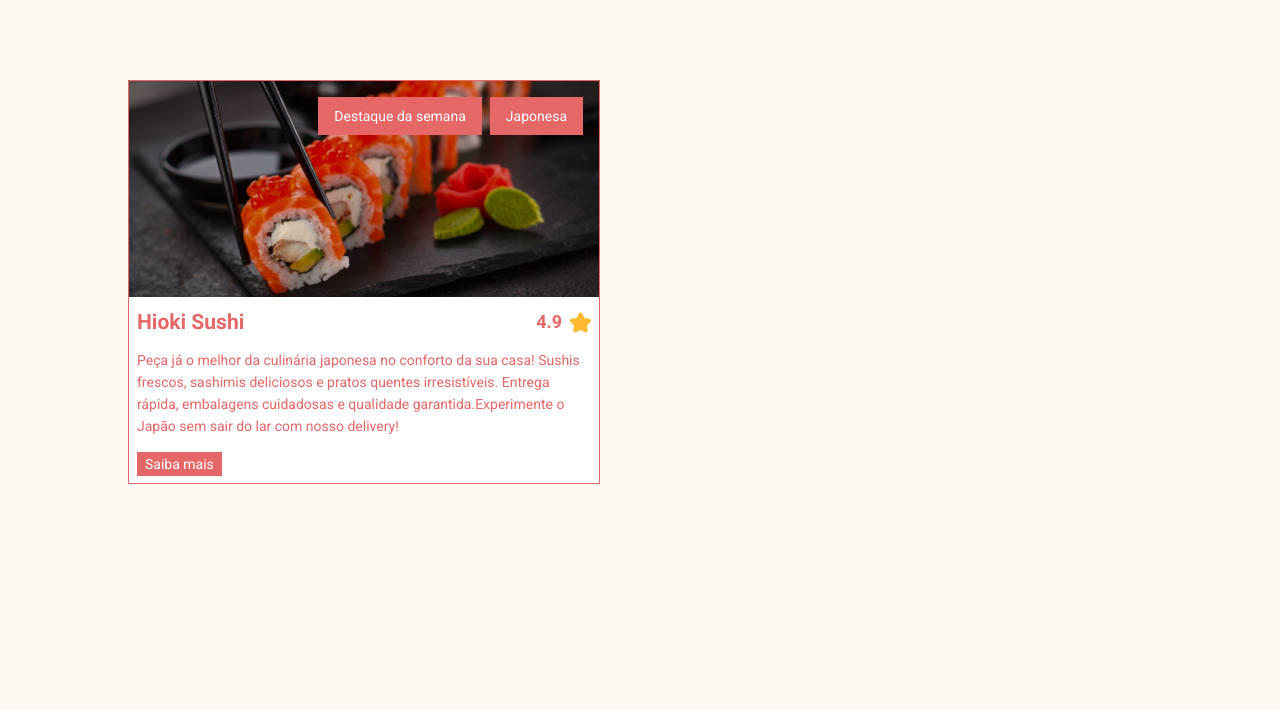
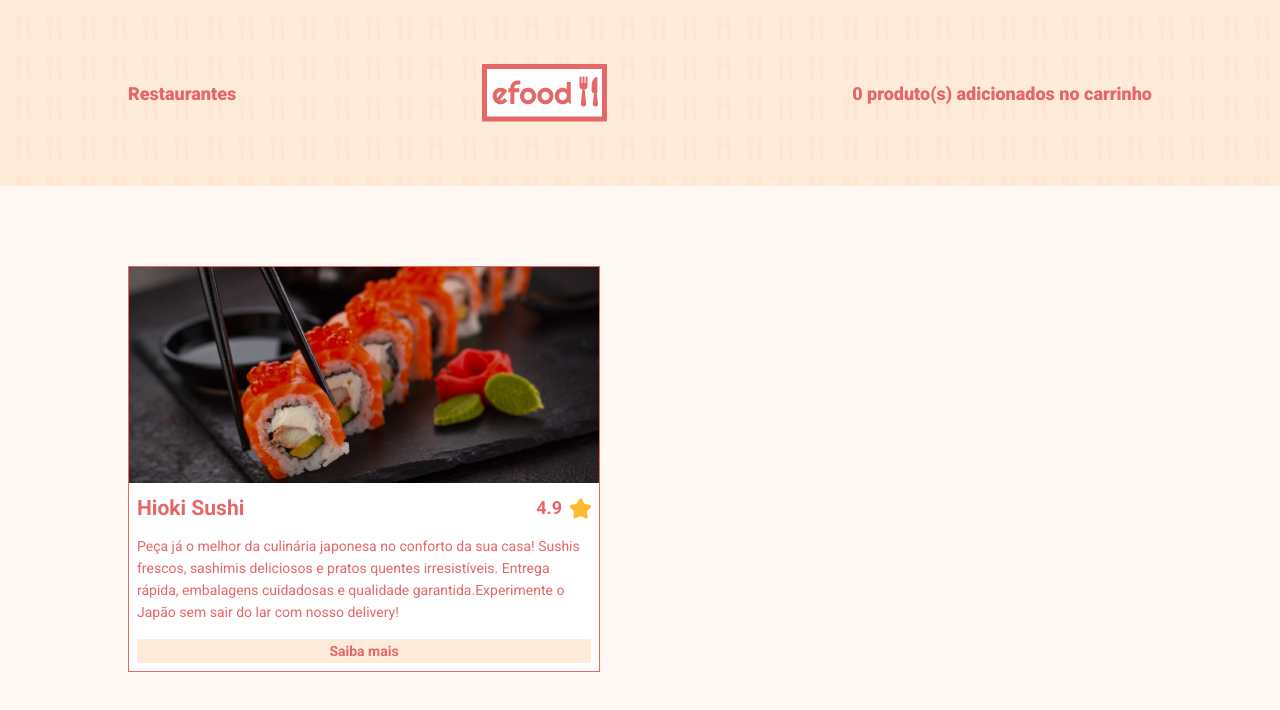
Before and after one commit to lipesms/EFood, a React (Vite) app: page /restaurant in a window 1280 px wide. Shown: the top 710 px of the page. Built offline with nearby package versions, Linux system fonts and the light colour scheme; the HTML template or start-up script is replaced by a standard one.

Commit message:
style: adicionando header da pagina do restaurante

```diff
--- a/src/components/Button/index.tsx
+++ b/src/components/Button/index.tsx
@@ -1,19 +1,21 @@
+import { RestaurantLink, FoodLink } from './styles'
+
 type Props = {
-  tipo: 'link' | 'button'
+  type: 'restaurant' | 'food'
   to?: string
-  onClick: () => void
-  chieldren: string
+  onClick?: () => void
+  children: string
 }
 
-const Button = ({ tipo, onClick, chieldren }: Props) => {
-  if (tipo === 'link') {
+const Button = ({ type, onClick, children, to }: Props) => {
+  if (type === 'restaurant') {
     return (
-      <a href="#" onClick={onClick}>
-        {chieldren}
-      </a>
+      <RestaurantLink to={to as string} onClick={onClick}>
+        {children}
+      </RestaurantLink>
     )
   }
-  return <button onClick={onClick}>{chieldren}</button>
+  return <FoodLink onClick={onClick}>{children}</FoodLink>
 }
 
 export default Button
--- a/src/components/Button/styles.ts
+++ b/src/components/Button/styles.ts
@@ -0,0 +1,23 @@
+import { Link } from 'react-router-dom'
+import styled from 'styled-components'
+import { colors } from '../../styles'
+
+export const RestaurantLink = styled(Link)`
+  background-color: ${colors.laranjaClaro};
+  color: ${colors.branco};
+  text-decoration: none;
+  padding: 4px 8px;
+`
+export const FoodLink = styled.button`
+  display: block;
+  width: 100%;
+  background-color: ${colors.bege};
+  color: ${colors.laranjaClaro};
+  text-decoration: none;
+  padding: 4px 8px;
+  border: none;
+  font-weight: bold;
+  text-align: center;
+  font-size: 14px;
+  cursor: pointer;
+`
--- a/src/components/Card/index.tsx
+++ b/src/components/Card/index.tsx
@@ -1,10 +1,6 @@
-import {
-  CardContainer,
-  TextContainer,
-  TitleReview,
-  RestaurantLink,
-  Infos
-} from './styles'
+import { CardContainer, TextContainer, TitleReview, Infos } from './styles'
+
+import Button from '../Button'
 
 import estrela from '../../assets/images/estrela.png'
 import Tag from '../Tag'
@@ -16,9 +12,10 @@ export type Props = {
   description: string
   infos: string[]
   to?: string
+  type: 'restaurant' | 'food'
 }
 
-const Card = ({ image, title, rate, description, infos, to }: Props) => (
+const Card = ({ image, title, rate, description, infos, to, type }: Props) => (
   <CardContainer>
     <img src={image} alt="Hioki Sushi" />
     <Infos>
@@ -35,7 +32,9 @@ const Card = ({ image, title, rate, description, infos, to }: Props) => (
         </div>
       </TitleReview>
       <p>{description}</p>
-      <RestaurantLink to={to as string}>Saiba mais</RestaurantLink>
+      <Button type={type} to={to as string}>
+        Saiba mais
+      </Button>
     </TextContainer>
   </CardContainer>
 )
--- a/src/components/Card/styles.ts
+++ b/src/components/Card/styles.ts
@@ -1,7 +1,10 @@
-import { Link } from 'react-router-dom'
-
 import styled from 'styled-components'
 import { colors } from '../../styles'
+
+// eslint-disable-next-line @typescript-eslint/no-unused-vars
+type Props = {
+  type: 'restaurant' | 'food'
+}
 
 export const CardContainer = styled.div`
   position: relative;
@@ -42,14 +45,6 @@ export const TitleReview = styled.div`
     text-align: end;
   }
 `
-
-export const RestaurantLink = styled(Link)`
-  background-color: ${colors.laranjaClaro};
-  color: ${colors.branco};
-  text-decoration: none;
-  padding: 4px 8px;
-`
-
 export const Infos = styled.div`
   position: absolute;
   top: 16px;
--- /dev/null
+++ b/src/components/RestaurantHeader/index.tsx
@@ -0,0 +1,18 @@
+import { Link } from 'react-router-dom'
+
+import { Header } from './styles'
+
+import logo from '../../assets/images/logo.png'
+import vector from '../../assets/images/Vector.png'
+
+const RestaurantHeader = () => (
+  <Header style={{ backgroundImage: `url(${vector})` }}>
+    <div className="container">
+      <Link to="/">Restaurantes</Link>
+      <img src={logo} alt="Logo EFood" />
+      <p>0 produto(s) adicionados no carrinho</p>
+    </div>
+  </Header>
+)
+
+export default RestaurantHeader
--- /dev/null
+++ b/src/components/RestaurantHeader/styles.ts
@@ -0,0 +1,19 @@
+import styled from 'styled-components'
+
+export const Header = styled.header`
+  height: 186px;
+  width: 100%;
+
+  & * {
+    text-decoration: none;
+    font-weight: 900;
+    font-size: 18px;
+  }
+
+  & div.container {
+    display: flex;
+    justify-content: space-between;
+    align-items: center;
+    height: 100%;
+  }
+`
--- a/src/components/RestaurantsList/index.tsx
+++ b/src/components/RestaurantsList/index.tsx
@@ -20,6 +20,7 @@ const RestaurantsList = ({ restaurants }: Props) => (
           rate={restaurant.rate}
           infos={restaurant.infos != undefined ? restaurant.infos : []}
           to={restaurant.to}
+          type={restaurant.type}
         />
       ))}
     </List>
--- a/src/components/Tag/styles.ts
+++ b/src/components/Tag/styles.ts
@@ -5,6 +5,6 @@ export const TagContainer = styled.div`
   display: inline-block;
   margin-left: 8px;
   color: ${colors.branco};
-  padding: 8px 16px;
+  padding: 4px 6px;
   background-color: ${colors.laranjaClaro};
 `
--- a/src/pages/Restaurants/index.tsx
+++ b/src/pages/Restaurants/index.tsx
@@ -1,5 +1,6 @@
 import RestaurantsList from '../../components/RestaurantsList'
 
+import RestaurantHeader from '../../components/RestaurantHeader'
 import Restaurant from '../../models/restaurants'
 import hioki from '../../assets/images/hioki_sushi.png'
 
@@ -10,7 +11,6 @@ const restaurants: Restaurant[] = [
       'Peça já o melhor da culinária japonesa no conforto da sua casa! Sushis frescos, sashimis deliciosos e pratos quentes irresistíveis. Entrega rápida, embalagens cuidadosas e qualidade garantida.Experimente o Japão sem sair do lar com nosso delivery!',
     rate: '4.9',
     image: hioki,
-    infos: ['Destaque da semana', 'Japonesa'],
     type: 'food',
     to: '/restaurant'
   }
@@ -18,6 +18,7 @@ const restaurants: Restaurant[] = [
 
 const Restaurants = () => (
   <>
+    <RestaurantHeader />
     <div className="container">
       <RestaurantsList restaurants={restaurants} />
     </div>
--- a/src/styles.ts
+++ b/src/styles.ts
@@ -2,6 +2,7 @@ import { createGlobalStyle } from 'styled-components'
 
 export const colors = {
   laranjaClaro: '#E66767',
+  bege: '#FFEBD9',
   begeClaro: '#FFF8F2',
   branco: '#fff',
   preto: '#000'
```
